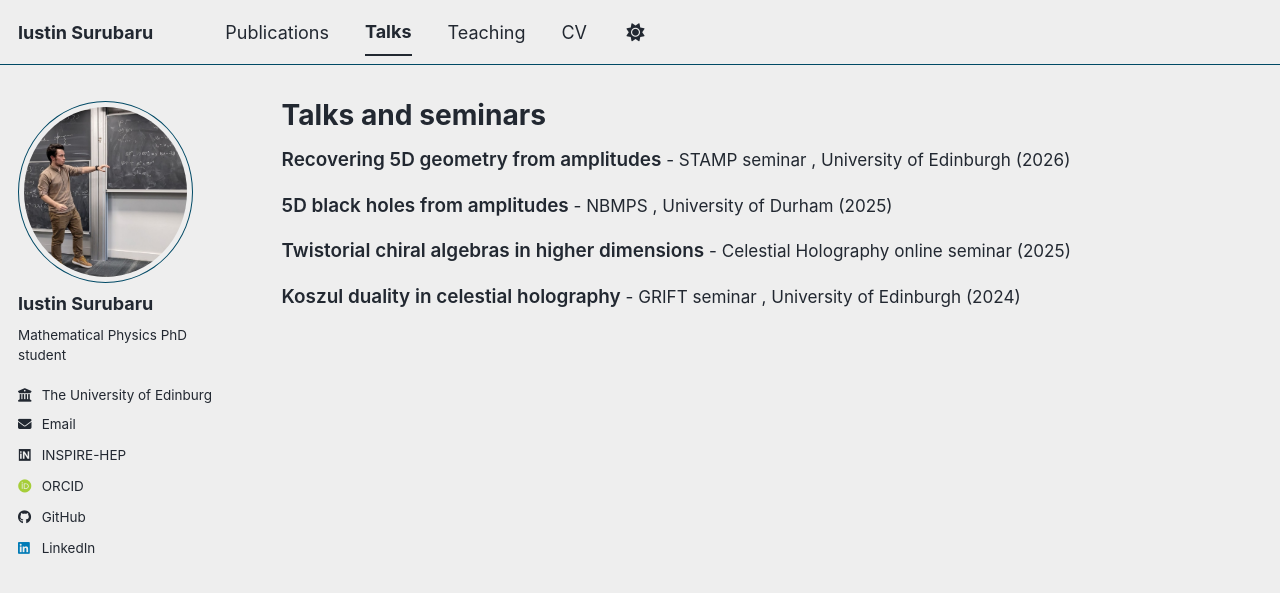
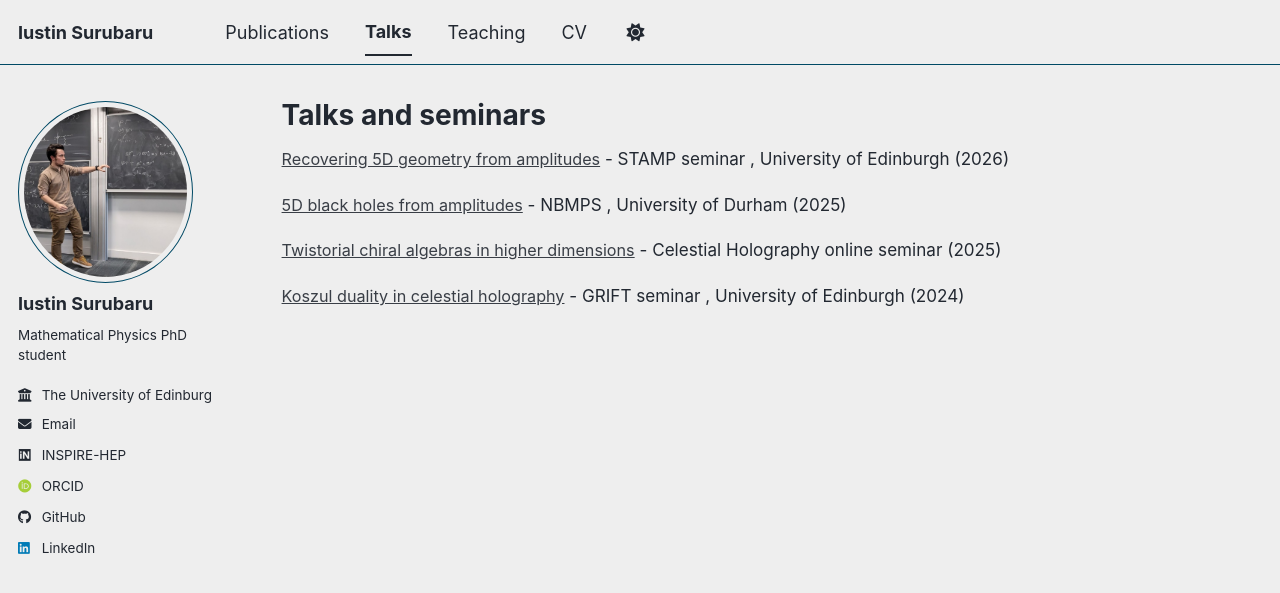
Before and after one commit to IustinS2/IustinS2.github.io, a Jekyll site: the page built from _pages/talks.html, in a window 1280 px wide. Shown: the top 593 px of the page. Built offline with Jekyll 4.4.1, drawn with Linux system fonts in a browser that asks for light colours; some web fonts are replaced; a script bundle is joined from its source files by our own code; library files that are not in the unit come from our copies.

Commit message:
Update archive-single-talk.html

```diff
--- a/_includes/archive-single-talk.html
+++ b/_includes/archive-single-talk.html
@@ -2,7 +2,13 @@
   <article class="archive__item">
 
     <p class="talk-entry">
-      <span class="talk-title">{{ post.title }}</span>
+      {% if post.url %}
+        <a href="{{ post.url }}" class="talk-title-link">
+           {{ post.title }}
+        </a>
+      {% else %}
+        <span class="talk-title">{{ post.title }}</span>
+      {% endif %}
 
       {% if post.venue %} - {{ post.venue }}{% endif %}
       {% if post.location %}, {{ post.location }}{% endif %}
```
